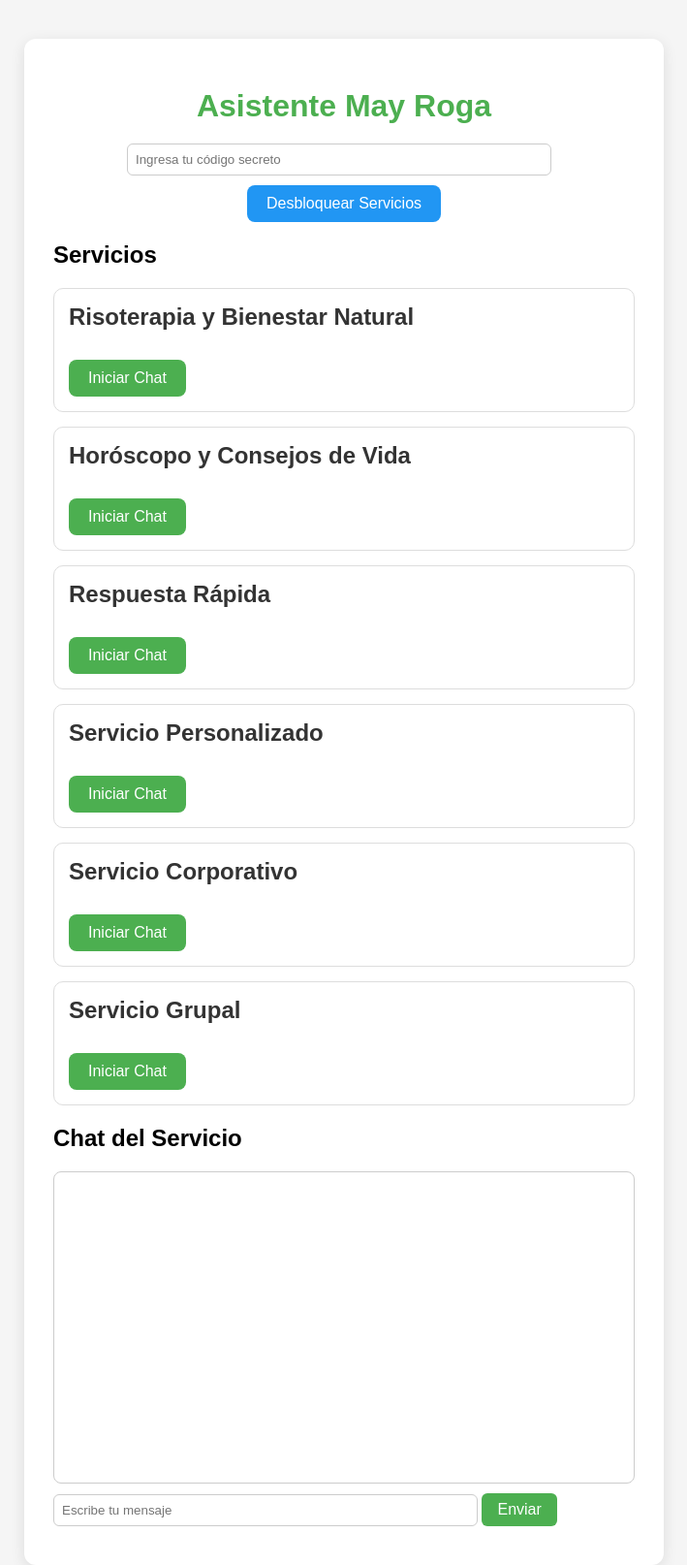
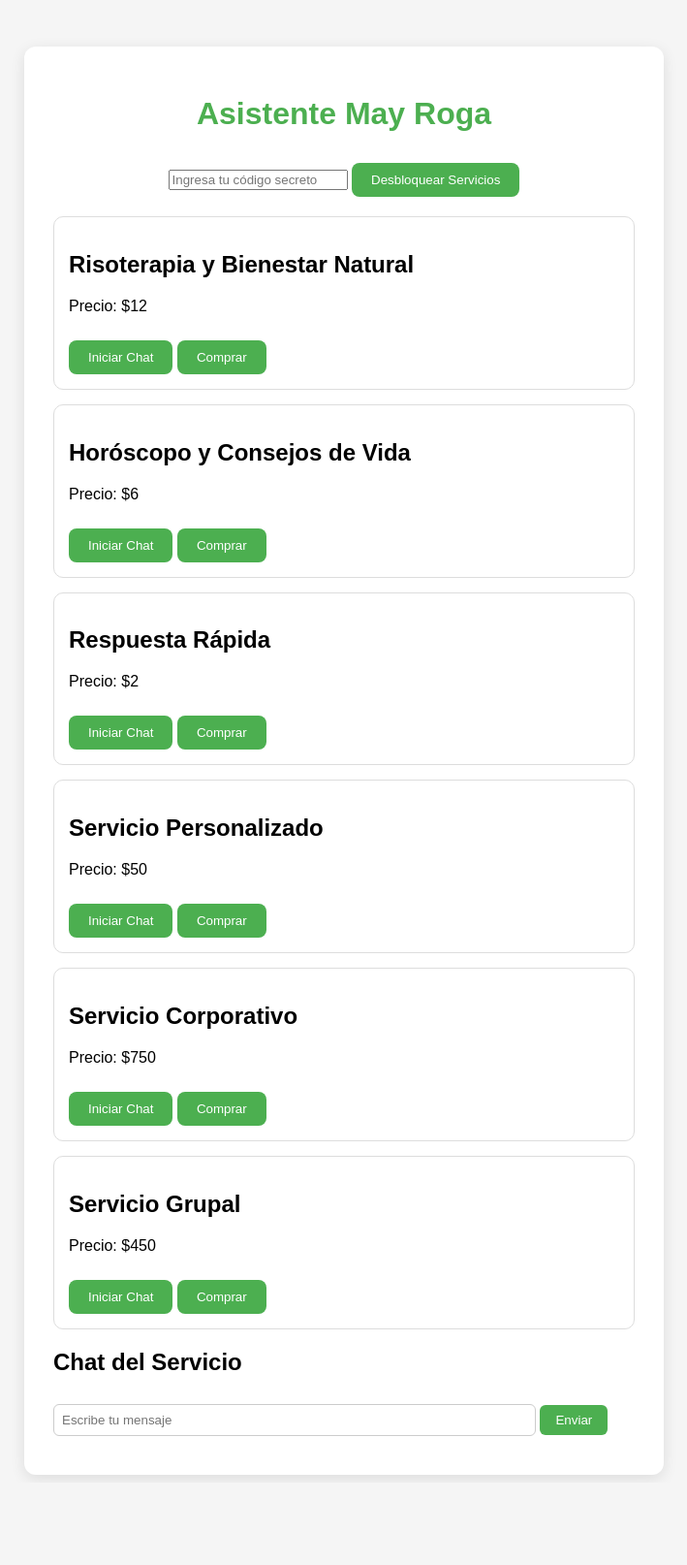
Before and after one commit to mayroga/Asistente-Virtual-May-Roga, a Flask app: page / in a window 1280 px wide. Shown: the whole page at 97% size, without its empty margins (285-994 px from the left). After the commit the page ends 1525 px from the top, so only its background shows below. Run offline with Flask 3, Linux system fonts and the light colour scheme; some libraries are stand-ins or nearby versions.

Commit message:
Update index.html

```diff
--- a/templates/index.html
+++ b/templates/index.html
@@ -4,159 +4,131 @@
 <meta charset="UTF-8">
 <meta name="viewport" content="width=device-width, initial-scale=1.0">
 <title>Asistente May Roga</title>
+<script src="https://js.stripe.com/v3/"></script>
 <style>
-body { font-family: Arial, sans-serif; background:#f5f5f5; margin:0; padding-top:40px; display:flex; justify-content:center; }
-.container { background:#fff; padding:30px; border-radius:12px; box-shadow:0 4px 15px rgba(0,0,0,0.1); width:90%; max-width:600px; }
-h1 { color:#4CAF50; text-align:center; margin-bottom:20px; }
+body { font-family: Arial; background:#f5f5f5; display:flex; justify-content:center; padding-top:40px; }
+.container { background:#fff; padding:30px; border-radius:12px; width:90%; max-width:600px; box-shadow:0 4px 15px rgba(0,0,0,0.1); }
+h1 { text-align:center; color:#4CAF50; }
 .service { border:1px solid #ddd; border-radius:10px; padding:15px; margin-bottom:15px; }
-.service h2 { margin-top:0; color:#333; }
-button { background:#4CAF50; color:#fff; border:none; padding:10px 20px; border-radius:8px; font-size:16px; cursor:pointer; margin-top:10px; }
+button { background:#4CAF50; color:white; border:none; padding:10px 20px; border-radius:8px; cursor:pointer; margin-top:10px; }
 button:hover { background:#43a047; }
-#secret-input { width:70%; padding:8px; border-radius:6px; border:1px solid #ccc; margin-right:10px; }
-#secret-button { background:#2196F3; }
-#secret-button:hover { background:#1976D2; }
-#assistant-output p { color:#2980b9; background:#eaf2fb; padding:8px; border-radius:8px; margin:5px 0; }
-#chat-input { width:70%; padding:8px; border-radius:6px; border:1px solid #ccc; }
+#chat-output p { background:#eaf2fb; padding:8px; border-radius:8px; margin:5px 0; color:#2980b9; }
+#chat-input { width:80%; padding:8px; border-radius:6px; border:1px solid #ccc; }
 #chat-send { padding:8px 16px; border-radius:6px; border:none; background:#4CAF50; color:white; cursor:pointer; }
 #chat-send:hover { background:#43a047; }
-#timer { font-size:1.1em; margin-top:10px; text-align:center; color:#e67e22; }
+#timer { text-align:center; margin-top:10px; font-size:1.2em; }
 </style>
 </head>
 <body>
 <div class="container">
 <h1>Asistente May Roga</h1>
 
-<!-- Acceso con Código Secreto -->
 <div style="margin-bottom:20px; text-align:center;">
 <input id="secret-input" type="password" placeholder="Ingresa tu código secreto">
-<button id="secret-button" onclick="unlockAllServices()">Desbloquear Servicios</button>
+<button onclick="unlockAllServices()">Desbloquear Servicios</button>
 </div>
 
-<h2>Servicios</h2>
-<div class="service">
-<h2>Risoterapia y Bienestar Natural</h2>
-<button onclick="startService('Risoterapia y Bienestar Natural', 600)">Iniciar Chat</button>
-</div>
-
-<div class="service">
-<h2>Horóscopo y Consejos de Vida</h2>
-<button onclick="startService('Horóscopo y Consejos de Vida', 120)">Iniciar Chat</button>
-</div>
-
-<div class="service">
-<h2>Respuesta Rápida</h2>
-<button onclick="startService('Respuesta Rápida', 55)">Iniciar Chat</button>
-</div>
-
-<div class="service">
-<h2>Servicio Personalizado</h2>
-<button onclick="startService('Servicio Personalizado', 1200)">Iniciar Chat</button>
-</div>
-
-<div class="service">
-<h2>Servicio Corporativo</h2>
-<button onclick="startService('Servicio Corporativo', 1800)">Iniciar Chat</button>
-</div>
-
-<div class="service">
-<h2>Servicio Grupal</h2>
-<button onclick="startService('Servicio Grupal', 900)">Iniciar Chat</button>
+<div id="services">
+<!-- Aquí se listan los servicios -->
 </div>
 
 <h2>Chat del Servicio</h2>
-<div id="assistant-output" style="height:300px; overflow-y:auto; border:1px solid #ccc; padding:10px; border-radius:8px;"></div>
+<div id="chat-output"></div>
 <input id="chat-input" type="text" placeholder="Escribe tu mensaje">
 <button id="chat-send" onclick="sendChat()">Enviar</button>
 <div id="timer"></div>
-
 </div>
 
 <script>
 const backendURL = "https://asistente-virtual-may-roga.onrender.com";
+const stripe = Stripe("{{ stripe_public_key }}");
 let evtSource = null;
-let currentSecret = null;
-let countdownTimer = null;
-let remainingSeconds = 0;
+let currentService = null;
 
-// --- Desbloqueo de servicios con código secreto ---
-async function unlockAllServices(){
-    const code = document.getElementById("secret-input").value.trim();
-    if(!code){ alert("Ingresa tu código secreto"); return; }
-    try{
-        const res = await fetch(`${backendURL}/assistant-unlock`, {
-            method: "POST",
-            headers: { "Content-Type": "application/json" },
-            body: JSON.stringify({ secret: code })
-        });
-        const data = await res.json();
-        if(res.status === 200 && data.success){
-            alert("Todos los servicios desbloqueados ✅");
-            currentSecret = code;
-        } else {
-            alert("Código incorrecto ❌");
-        }
-    }catch(e){
-        alert("Error de conexión con el servidor");
-        console.error(e);
-    }
+// --- Lista de servicios ---
+const services = [
+    {name:"Risoterapia y Bienestar Natural", price:12, duration:600},
+    {name:"Horóscopo y Consejos de Vida", price:6, duration:120},
+    {name:"Respuesta Rápida", price:2, duration:55},
+    {name:"Servicio Personalizado", price:50, duration:1200},
+    {name:"Servicio Corporativo", price:750, duration:1800},
+    {name:"Servicio Grupal", price:450, duration:900}
+];
+
+const servicesDiv = document.getElementById("services");
+services.forEach(s=>{
+    const div=document.createElement('div');
+    div.className='service';
+    div.innerHTML=`<h2>${s.name}</h2><p>Precio: $${s.price}</p>
+    <button onclick="startService('${s.name}')">Iniciar Chat</button>
+    <button onclick="buyService('${s.name}',${s.price})">Comprar</button>`;
+    servicesDiv.appendChild(div);
+});
+
+// --- Stripe Compra ---
+async function buyService(product, amount){
+    const res = await fetch(`${backendURL}/create-checkout-session`,{
+        method:'POST', headers:{'Content-Type':'application/json'},
+        body:JSON.stringify({product, amount})
+    });
+    const data = await res.json();
+    if(data.id) await stripe.redirectToCheckout({sessionId:data.id});
+    else alert("Error al crear sesión de pago");
 }
 
-// --- Inicio de chat por servicio ---
-function startService(serviceName, duration){
-    const output = document.getElementById("assistant-output");
-    const timerEl = document.getElementById("timer");
-    output.innerHTML = `<p>Conectando con ${serviceName}...</p>`;
-    remainingSeconds = duration;
-    startCountdown(timerEl);
-    startSSE(serviceName);
+// --- Desbloqueo servicios ---
+async function unlockAllServices(){
+    const code=document.getElementById("secret-input").value.trim();
+    if(!code){ alert("Ingresa tu código"); return; }
+    const res=await fetch(`${backendURL}/assistant-unlock`,{
+        method:'POST', headers:{'Content-Type':'application/json'},
+        body:JSON.stringify({secret: code})
+    });
+    const data = await res.json();
+    if(data.success) alert("Servicios desbloqueados ✅");
+    else alert("Código incorrecto ❌");
 }
 
-// --- Temporizador ---
-function startCountdown(timerEl){
-    if(countdownTimer) clearInterval(countdownTimer);
-    countdownTimer = setInterval(()=>{
-        const mins = Math.floor(remainingSeconds/60);
-        const secs = remainingSeconds % 60;
-        timerEl.textContent = `Tiempo restante: ${mins}:${secs<10?'0'+secs:secs}`;
-        if(remainingSeconds<=0){ clearInterval(countdownTimer); timerEl.textContent="Sesión finalizada ⏰"; if(evtSource) evtSource.close(); }
-        remainingSeconds--;
-    },1000);
-}
-
-// --- SSE para el asistente ---
-function startSSE(serviceName){
+// --- Inicio servicio ---
+function startService(serviceName){
+    currentService = serviceName;
     if(evtSource) evtSource.close();
-    let url = `${backendURL}/assistant-stream?service=${encodeURIComponent(serviceName)}`;
-    if(currentSecret) url += `&secret=${currentSecret}`;
-    evtSource = new EventSource(url);
-    const output = document.getElementById("assistant-output");
+    document.getElementById("chat-output").innerHTML=`<p>Conectando con ${serviceName}...</p>`;
+    evtSource = new EventSource(`${backendURL}/assistant-stream?service=${encodeURIComponent(serviceName)}`);
     evtSource.onmessage = (e)=>{
-        const p = document.createElement('p');
+        const p=document.createElement('p');
         p.textContent = e.data;
-        output.appendChild(p);
-        output.scrollTop = output.scrollHeight;
+        document.getElementById("chat-output").appendChild(p);
+        document.getElementById("chat-output").scrollTop = document.getElementById("chat-output").scrollHeight;
     };
     evtSource.onerror = ()=>{
         evtSource.close();
         const p=document.createElement('p');
         p.textContent="Sesión finalizada o desconectada";
-        output.appendChild(p);
+        document.getElementById("chat-output").appendChild(p);
     };
 }
 
-// --- Chat simple del cliente ---
+// --- Enviar mensaje ---
 function sendChat(){
-    const input=document.getElementById("chat-input");
-    const message=input.value.trim();
-    if(!message) return;
-    const output=document.getElementById("assistant-output");
-    const p=document.createElement('p');
-    p.textContent = "Tú: " + message;
-    output.appendChild(p);
-    output.scrollTop = output.scrollHeight;
+    const input = document.getElementById("chat-input");
+    const msg = input.value.trim();
+    if(!msg || !currentService) return;
+    const out = document.getElementById("chat-output");
+    const p = document.createElement('p'); p.textContent="Tú: "+msg;
+    out.appendChild(p);
     input.value="";
+    // Reabrir SSE con mensaje enviado
+    if(evtSource) evtSource.close();
+    evtSource = new EventSource(`${backendURL}/assistant-stream?service=${encodeURIComponent(currentService)}&message=${encodeURIComponent(msg)}`);
+    evtSource.onmessage = (e)=>{
+        const p=document.createElement('p');
+        p.textContent=e.data;
+        out.appendChild(p);
+        out.scrollTop = out.scrollHeight;
+    };
+    evtSource.onerror = ()=>{ evtSource.close(); };
 }
-
 </script>
 </body>
 </html>
```
